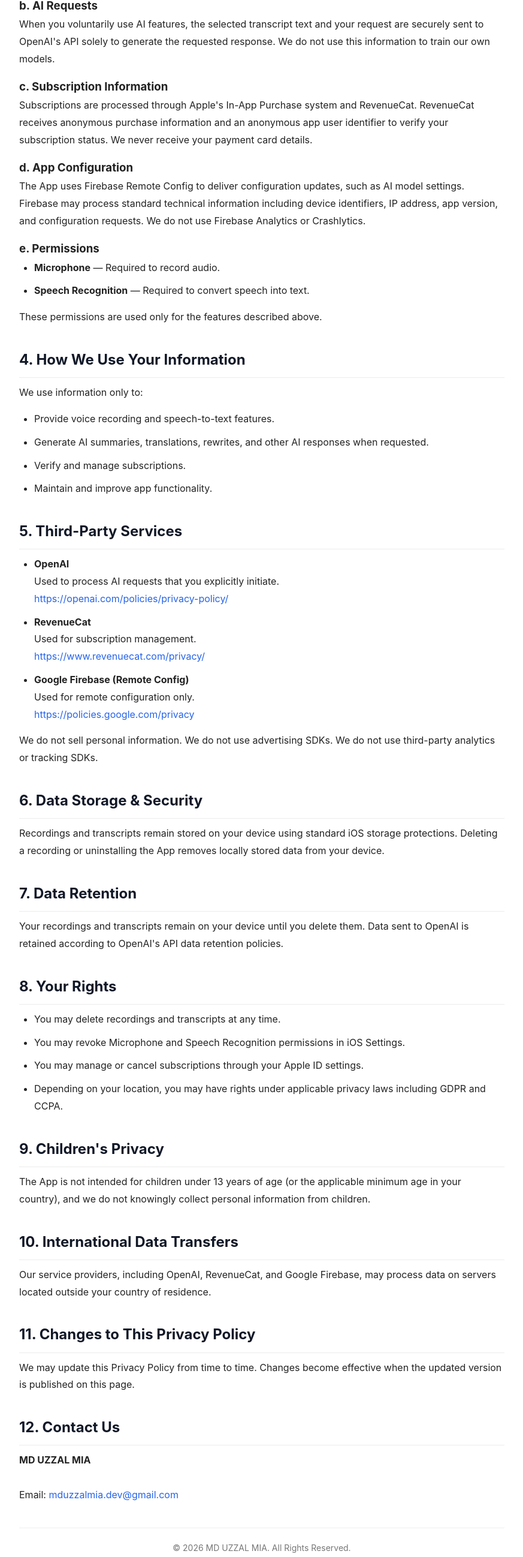
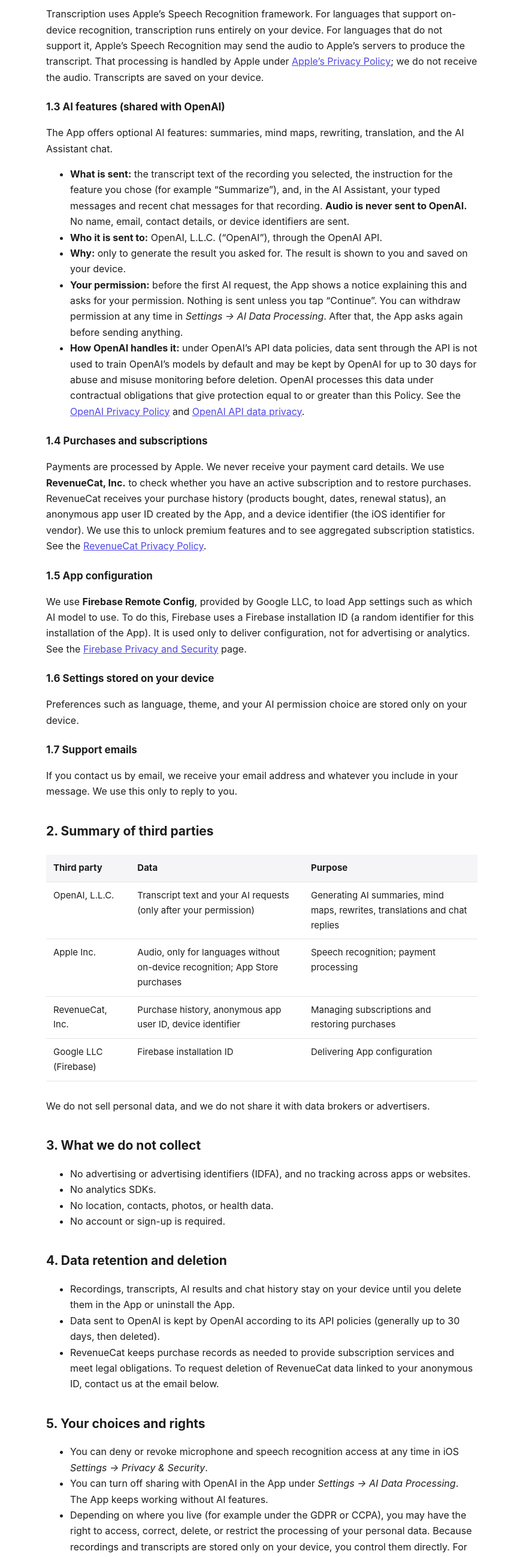
Before and after one commit to mduzzalmiadev/app-legal, a plain HTML site: page voice-to-text-recorder/privacy.html in a window 1280 px wide. Shown: the part 842-3438 px from the top of the page at 60% size, without its empty margins (203-1076 px from the left). Drawn offline with Linux system fonts and the light colour scheme.

Commit message:
privacy.html

```diff
--- a/voice-to-text-recorder/privacy.html
+++ b/voice-to-text-recorder/privacy.html
@@ -1,282 +1,129 @@
 <!DOCTYPE html>
 <html lang="en">
 <head>
-<meta charset="UTF-8">
-<meta name="viewport" content="width=device-width, initial-scale=1.0">
-<title>Voice to Text Recorder - Privacy Policy</title>
+<meta charset="utf-8">
+<meta name="viewport" content="width=device-width, initial-scale=1">
+<title>Privacy Policy – AI Note Taker</title>
+<style>
+  :root { --text:#1d1d1f; --muted:#6e6e73; --bg:#ffffff; --card:#f5f5f7; --accent:#4f46e5; --border:#e5e5ea; }
+  @media (prefers-color-scheme: dark) {
+    :root { --text:#f5f5f7; --muted:#a1a1a6; --bg:#000000; --card:#1c1c1e; --accent:#818cf8; --border:#2c2c2e; }
+  }
+  * { box-sizing: border-box; }
+  body { margin:0; background:var(--bg); color:var(--text);
+         font:16px/1.65 -apple-system, BlinkMacSystemFont, "Segoe UI", Roboto, Helvetica, Arial, sans-serif; }
+  main { max-width:760px; margin:0 auto; padding:40px 20px 64px; }
+  h1 { font-size:32px; line-height:1.2; margin:0 0 6px; }
+  h2 { font-size:21px; margin:36px 0 10px; }
+  h3 { font-size:17px; margin:22px 0 6px; }
+  p, li { color:var(--text); }
+  .meta { color:var(--muted); margin:0 0 28px; }
+  .summary { background:var(--card); border:1px solid var(--border); border-radius:14px; padding:18px 22px; }
+  .summary ul { margin:8px 0 0; padding-left:20px; }
+  table { width:100%; border-collapse:collapse; margin:12px 0; font-size:15px; }
+  th, td { text-align:left; padding:10px 12px; border-bottom:1px solid var(--border); vertical-align:top; }
+  th { background:var(--card); }
+  .table-wrap { overflow-x:auto; }
+  a { color:var(--accent); }
+  footer { margin-top:48px; color:var(--muted); font-size:14px; }
+</style>
+</head>
+<body>
+<main>
+  <h1>Privacy Policy</h1>
+  <p class="meta">AI Note Taker (App Store name: “AI Note Taker Pro: Summary”)<br>Effective date: November 24, 2026</p>
 
-<style>
-*{
-    margin:0;
-    padding:0;
-    box-sizing:border-box;
-}
+  <p>This Privacy Policy explains what information the AI Note Taker app (“the App”, “we”, “us”) collects, how it is collected, how it is used, and who it is shared with. The App is developed by MD UZZAL MIA.</p>
 
-body{
-    font-family:-apple-system,BlinkMacSystemFont,"Segoe UI",Roboto,Helvetica,Arial,sans-serif;
-    background:#f5f7fb;
-    color:#222;
-    line-height:1.8;
-}
+  <div class="summary">
+    <strong>In short</strong>
+    <ul>
+      <li>Your audio recordings and transcripts are stored <strong>only on your device</strong>. We do not run our own servers and we do not upload your recordings.</li>
+      <li>Only if you use an AI feature, and <strong>only after you give permission in the App</strong>, the transcript text of that recording is sent to <strong>OpenAI</strong> to generate the result.</li>
+      <li>We do not use advertising, we do not track you across apps or websites, and we do not collect your location, contacts or photos.</li>
+      <li>We never sell your data.</li>
+    </ul>
+  </div>
 
-.container{
-    max-width:900px;
-    margin:50px auto;
-    background:#fff;
-    padding:45px;
-    border-radius:18px;
-    box-shadow:0 10px 30px rgba(0,0,0,.08);
-}
+  <h2>1. Information we collect and how we use it</h2>
 
-h1{
-    color:#2563eb;
-    margin-bottom:10px;
-}
+  <h3>1.1 Audio recordings</h3>
+  <p>When you grant microphone access, the App records audio that you start yourself. Recordings are saved in the App’s private storage on your device. They are not uploaded to us or to any AI service. Audio files leave your device only if you choose to export or share them (for example via the iOS share sheet), or as part of your own device backups (iCloud or computer backup), which are controlled by Apple and by you.</p>
 
-.date{
-    color:#666;
-    margin-bottom:35px;
-}
+  <h3>1.2 Speech-to-text transcription</h3>
+  <p>Transcription uses Apple’s Speech Recognition framework. For languages that support on-device recognition, transcription runs entirely on your device. For languages that do not support it, Apple’s Speech Recognition may send the audio to Apple’s servers to produce the transcript. That processing is handled by Apple under <a href="https://www.apple.com/legal/privacy/">Apple’s Privacy Policy</a>; we do not receive the audio. Transcripts are saved on your device.</p>
 
-h2{
-    margin-top:35px;
-    margin-bottom:10px;
-    color:#111827;
-    border-bottom:1px solid #ececec;
-    padding-bottom:8px;
-}
-
-p{
-    margin-bottom:15px;
-}
-
-ul{
-    margin-left:25px;
-    margin-bottom:15px;
-}
-
-li{
-    margin-bottom:10px;
-}
-
-a{
-    color:#2563eb;
-    text-decoration:none;
-}
-
-a:hover{
-    text-decoration:underline;
-}
-
-.footer{
-    margin-top:40px;
-    border-top:1px solid #eee;
-    padding-top:20px;
-    text-align:center;
-    color:#777;
-    font-size:14px;
-}
-
-@media(max-width:768px){
-.container{
-    margin:20px;
-    padding:25px;
-}
-}
-</style>
-
-</head>
-
-<body>
-
-<div class="container">
-
-<h1>Voice to Text Recorder – Privacy Policy</h1>
-
-<p class="date"><strong>Last Updated:</strong> July 18, 2026</p>
-
-<h2>1. Introduction</h2>
-
-<p>
-This Privacy Policy explains how Voice to Text Recorder ("the App"), developed by <strong>MD UZZAL MIA</strong>, collects, uses, and protects your information when you use the App.
-</p>
-
-<h2>2. Privacy Summary</h2>
-
-<p>
-Voice to Text Recorder is designed with privacy in mind. Your recordings and transcripts remain stored on your device. We do not require user accounts and we do not operate servers that permanently store your recordings or transcripts.
-</p>
-
-<p>
-If you choose to use AI-powered features such as summarization, rewriting, translation, or chat assistance, only the text required for that request is securely transmitted to OpenAI to generate the requested response.
-</p>
-
-<h2>3. Information We Collect</h2>
-
-<h3>a. Audio Recordings & Transcripts</h3>
-
-<p>
-All recordings and transcripts are stored locally on your device. We do not upload, access, or store this content.
-</p>
-
-<h3>b. AI Requests</h3>
-
-<p>
-When you voluntarily use AI features, the selected transcript text and your request are securely sent to OpenAI's API solely to generate the requested response.
-We do not use this information to train our own models.
-</p>
-
-<h3>c. Subscription Information</h3>
-
-<p>
-Subscriptions are processed through Apple's In-App Purchase system and RevenueCat.
-RevenueCat receives anonymous purchase information and an anonymous app user identifier to verify your subscription status.
-We never receive your payment card details.
-</p>
-
-<h3>d. App Configuration</h3>
-
-<p>
-The App uses Firebase Remote Config to deliver configuration updates, such as AI model settings.
-Firebase may process standard technical information including device identifiers, IP address, app version, and configuration requests.
-We do not use Firebase Analytics or Crashlytics.
-</p>
-
-<h3>e. Permissions</h3>
-
+  <h3>1.3 AI features (shared with OpenAI)</h3>
+  <p>The App offers optional AI features: summaries, mind maps, rewriting, translation, and the AI Assistant chat.</p>
   <ul>
-
-<li><strong>Microphone</strong> — Required to record audio.</li>
-
-<li><strong>Speech Recognition</strong> — Required to convert speech into text.</li>
-
+    <li><strong>What is sent:</strong> the transcript text of the recording you selected, the instruction for the feature you chose (for example “Summarize”), and, in the AI Assistant, your typed messages and recent chat messages for that recording. <strong>Audio is never sent to OpenAI.</strong> No name, email, contact details, or device identifiers are sent.</li>
+    <li><strong>Who it is sent to:</strong> OpenAI, L.L.C. (“OpenAI”), through the OpenAI API.</li>
+    <li><strong>Why:</strong> only to generate the result you asked for. The result is shown to you and saved on your device.</li>
+    <li><strong>Your permission:</strong> before the first AI request, the App shows a notice explaining this and asks for your permission. Nothing is sent unless you tap “Continue”. You can withdraw permission at any time in <em>Settings → AI Data Processing</em>. After that, the App asks again before sending anything.</li>
+    <li><strong>How OpenAI handles it:</strong> under OpenAI’s API data policies, data sent through the API is not used to train OpenAI’s models by default and may be kept by OpenAI for up to 30 days for abuse and misuse monitoring before deletion. OpenAI processes this data under contractual obligations that give protection equal to or greater than this Policy. See the <a href="https://openai.com/policies/privacy-policy">OpenAI Privacy Policy</a> and <a href="https://openai.com/enterprise-privacy">OpenAI API data privacy</a>.</li>
   </ul>
 
-<p>
-These permissions are used only for the features described above.
-</p>
+  <h3>1.4 Purchases and subscriptions</h3>
+  <p>Payments are processed by Apple. We never receive your payment card details. We use <strong>RevenueCat, Inc.</strong> to check whether you have an active subscription and to restore purchases. RevenueCat receives your purchase history (products bought, dates, renewal status), an anonymous app user ID created by the App, and a device identifier (the iOS identifier for vendor). We use this to unlock premium features and to see aggregated subscription statistics. See the <a href="https://www.revenuecat.com/privacy">RevenueCat Privacy Policy</a>.</p>
 
-<h2>4. How We Use Your Information</h2>
+  <h3>1.5 App configuration</h3>
+  <p>We use <strong>Firebase Remote Config</strong>, provided by Google LLC, to load App settings such as which AI model to use. To do this, Firebase uses a Firebase installation ID (a random identifier for this installation of the App). It is used only to deliver configuration, not for advertising or analytics. See the <a href="https://firebase.google.com/support/privacy">Firebase Privacy and Security</a> page.</p>
 
-<p>
-We use information only to:
-</p>
+  <h3>1.6 Settings stored on your device</h3>
+  <p>Preferences such as language, theme, and your AI permission choice are stored only on your device.</p>
 
+  <h3>1.7 Support emails</h3>
+  <p>If you contact us by email, we receive your email address and whatever you include in your message. We use this only to reply to you.</p>
+
+  <h2>2. Summary of third parties</h2>
+  <div class="table-wrap">
+  <table>
+    <tr><th>Third party</th><th>Data</th><th>Purpose</th></tr>
+    <tr><td>OpenAI, L.L.C.</td><td>Transcript text and your AI requests (only after your permission)</td><td>Generating AI summaries, mind maps, rewrites, translations and chat replies</td></tr>
+    <tr><td>Apple Inc.</td><td>Audio, only for languages without on-device recognition; App Store purchases</td><td>Speech recognition; payment processing</td></tr>
+    <tr><td>RevenueCat, Inc.</td><td>Purchase history, anonymous app user ID, device identifier</td><td>Managing subscriptions and restoring purchases</td></tr>
+    <tr><td>Google LLC (Firebase)</td><td>Firebase installation ID</td><td>Delivering App configuration</td></tr>
+  </table>
+  </div>
+  <p>We do not sell personal data, and we do not share it with data brokers or advertisers.</p>
+
+  <h2>3. What we do not collect</h2>
   <ul>
-
-<li>Provide voice recording and speech-to-text features.</li>
-
-<li>Generate AI summaries, translations, rewrites, and other AI responses when requested.</li>
-
-<li>Verify and manage subscriptions.</li>
-
-<li>Maintain and improve app functionality.</li>
-
+    <li>No advertising or advertising identifiers (IDFA), and no tracking across apps or websites.</li>
+    <li>No analytics SDKs.</li>
+    <li>No location, contacts, photos, or health data.</li>
+    <li>No account or sign-up is required.</li>
   </ul>
 
-<h2>5. Third-Party Services</h2>
-
+  <h2>4. Data retention and deletion</h2>
   <ul>
-
-<li>
-<strong>OpenAI</strong><br>
-Used to process AI requests that you explicitly initiate.<br>
-<a href="https://openai.com/policies/privacy-policy/" target="_blank">
-https://openai.com/policies/privacy-policy/
-</a>
-</li>
-
-<li>
-<strong>RevenueCat</strong><br>
-Used for subscription management.<br>
-<a href="https://www.revenuecat.com/privacy/" target="_blank">
-https://www.revenuecat.com/privacy/
-</a>
-</li>
-
-<li>
-<strong>Google Firebase (Remote Config)</strong><br>
-Used for remote configuration only.<br>
-<a href="https://policies.google.com/privacy" target="_blank">
-https://policies.google.com/privacy
-</a>
-</li>
-
+    <li>Recordings, transcripts, AI results and chat history stay on your device until you delete them in the App or uninstall the App.</li>
+    <li>Data sent to OpenAI is kept by OpenAI according to its API policies (generally up to 30 days, then deleted).</li>
+    <li>RevenueCat keeps purchase records as needed to provide subscription services and meet legal obligations. To request deletion of RevenueCat data linked to your anonymous ID, contact us at the email below.</li>
   </ul>
 
-<p>
-We do not sell personal information.
-We do not use advertising SDKs.
-We do not use third-party analytics or tracking SDKs.
-</p>
-
-<h2>6. Data Storage & Security</h2>
-
-<p>
-Recordings and transcripts remain stored on your device using standard iOS storage protections.
-Deleting a recording or uninstalling the App removes locally stored data from your device.
-</p>
-
-<h2>7. Data Retention</h2>
-
-<p>
-Your recordings and transcripts remain on your device until you delete them.
-Data sent to OpenAI is retained according to OpenAI's API data retention policies.
-</p>
-
-<h2>8. Your Rights</h2>
-
+  <h2>5. Your choices and rights</h2>
   <ul>
-
-<li>You may delete recordings and transcripts at any time.</li>
-
-<li>You may revoke Microphone and Speech Recognition permissions in iOS Settings.</li>
-
-<li>You may manage or cancel subscriptions through your Apple ID settings.</li>
-
-<li>Depending on your location, you may have rights under applicable privacy laws including GDPR and CCPA.</li>
-
+    <li>You can deny or revoke microphone and speech recognition access at any time in iOS <em>Settings → Privacy &amp; Security</em>.</li>
+    <li>You can turn off sharing with OpenAI in the App under <em>Settings → AI Data Processing</em>. The App keeps working without AI features.</li>
+    <li>Depending on where you live (for example under the GDPR or CCPA), you may have the right to access, correct, delete, or restrict the processing of your personal data. Because recordings and transcripts are stored only on your device, you control them directly. For any other request, email us and we will respond within 30 days.</li>
   </ul>
 
-<h2>9. Children's Privacy</h2>
+  <h2>6. Security</h2>
+  <p>Data sent to OpenAI, RevenueCat and Firebase is encrypted in transit using HTTPS/TLS. Data on your device is protected by iOS security and data protection.</p>
 
-<p>
-The App is not intended for children under 13 years of age (or the applicable minimum age in your country), and we do not knowingly collect personal information from children.
-</p>
+  <h2>7. Children</h2>
+  <p>The App is not directed to children under 13 (or the minimum age in your country), and we do not knowingly collect personal data from children. If you believe a child has provided personal data through the App, contact us and we will help remove it.</p>
 
-<h2>10. International Data Transfers</h2>
+  <h2>8. Changes to this Policy</h2>
+  <p>We may update this Policy from time to time. When we do, we will change the effective date above. If the changes are significant, we may also let you know in the App.</p>
 
-<p>
-Our service providers, including OpenAI, RevenueCat, and Google Firebase, may process data on servers located outside your country of residence.
-</p>
+  <h2>9. Contact</h2>
+  <p>If you have questions about this Policy or your data, contact:<br>
+  MD UZZAL MIA<br>
+  Email: <a href="mailto:mduzzalmia.dev@gmail.com">mduzzalmia.dev@gmail.com</a></p>
 
-<h2>11. Changes to This Privacy Policy</h2>
-
-<p>
-We may update this Privacy Policy from time to time.
-Changes become effective when the updated version is published on this page.
-</p>
-
-<h2>12. Contact Us</h2>
-
-<p>
-
-<strong>MD UZZAL MIA</strong><br><br>
-
-Email:
-<a href="mailto:mduzzalmia.dev@gmail.com">
-mduzzalmia.dev@gmail.com
-</a>
-
-</p>
-
-<div class="footer">
-
-© 2026 MD UZZAL MIA. All Rights Reserved.
-
-</div>
-
-</div>
-
+  <footer>See also: <a href="terms.html">Terms of Use</a></footer>
+</main>
 </body>
 </html>
```
Lines whose indentation alone changed are shown as unchanged.
